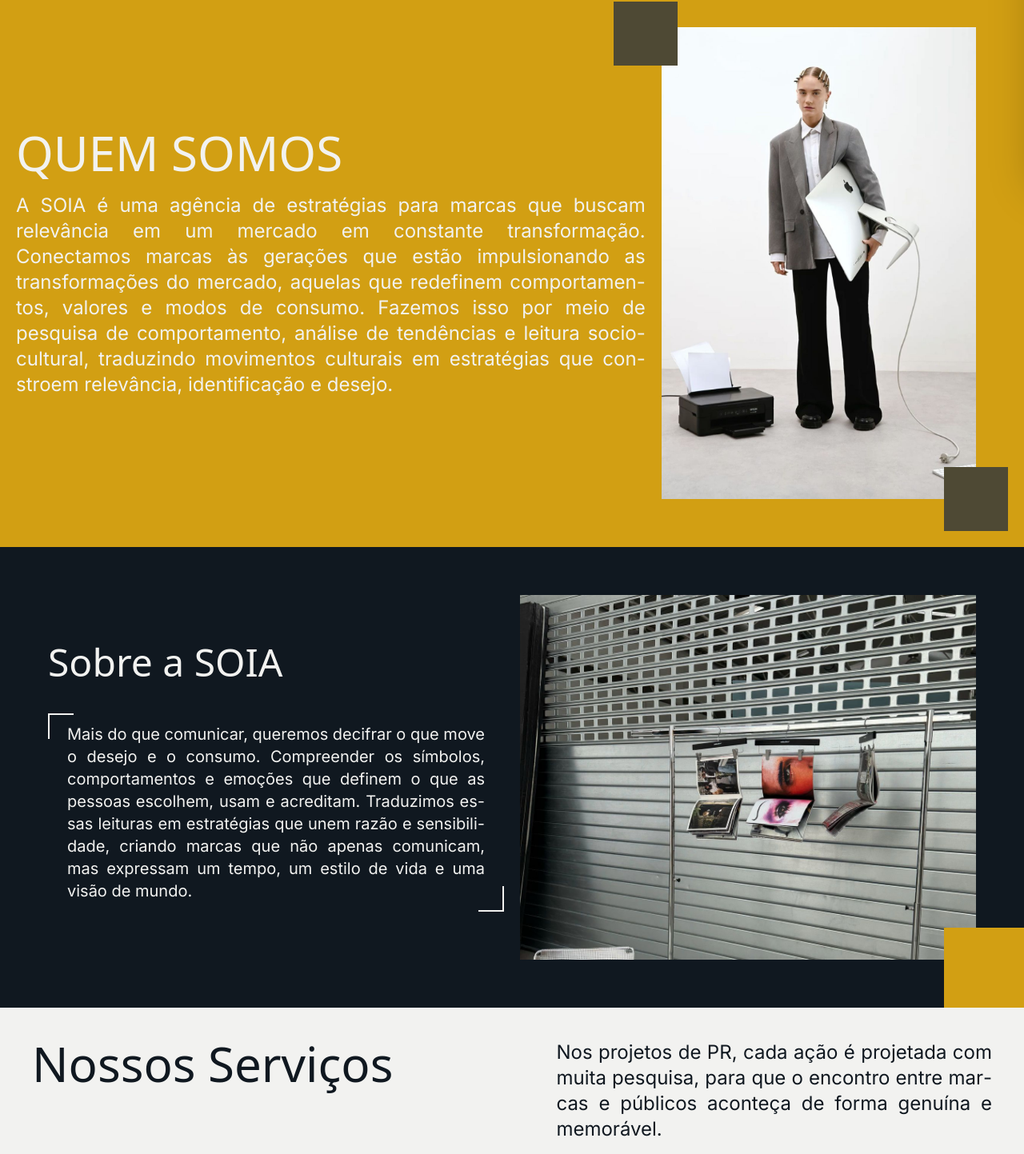
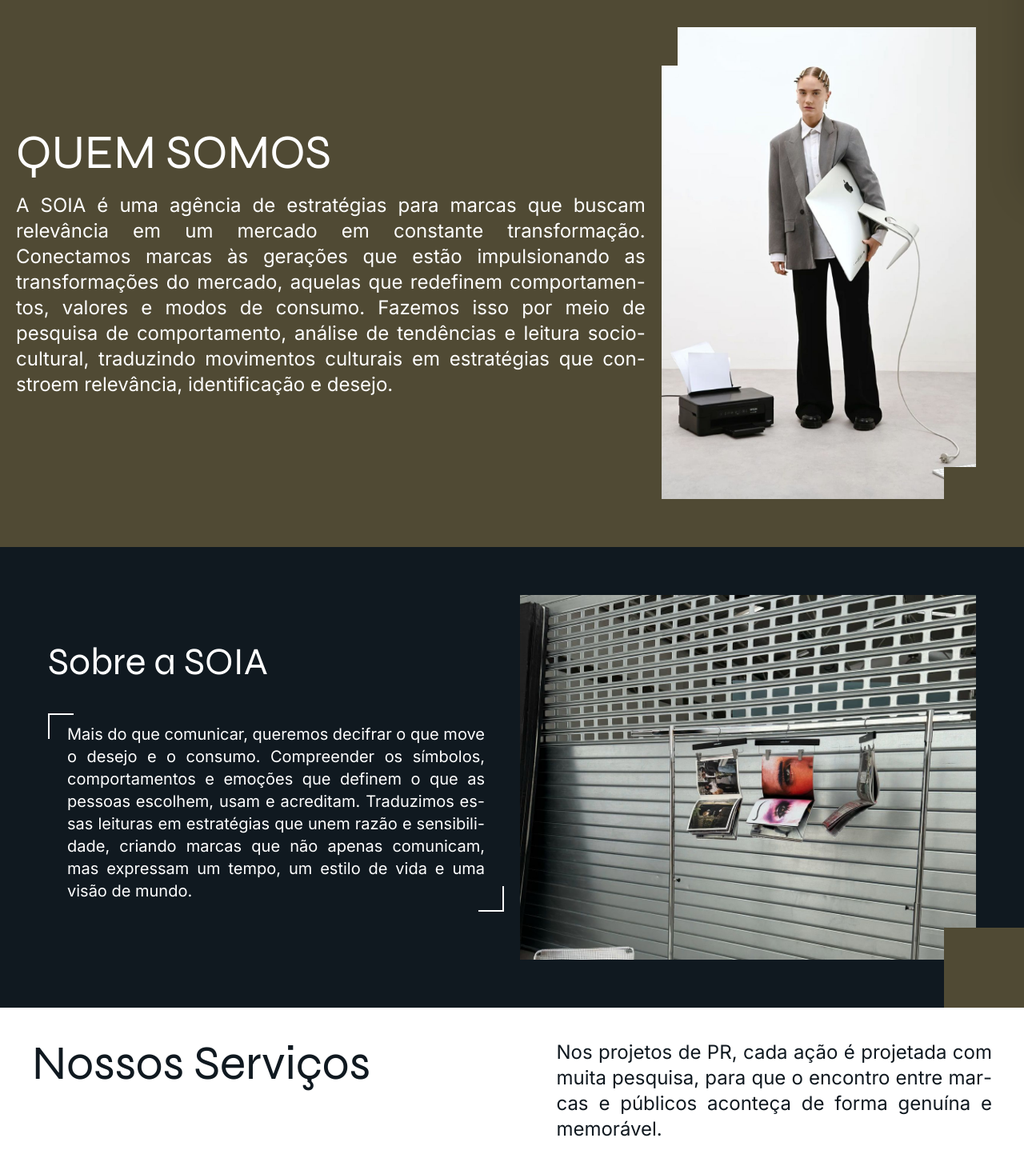
Before and after one commit to MathewsFranco/soia, a React (Vite) app: page / in a window 1280 px wide. Shown: the part 578-2021 px from the top of the page at 80% size. Built offline with nearby package versions, Linux system fonts and the light colour scheme; a web font is replaced by a local one.

Commit message:
Update typography, font, and color theme

```diff
--- a/index.html
+++ b/index.html
@@ -58,6 +58,10 @@
     <link rel="preconnect" href="https://fonts.gstatic.com" crossorigin>
     <link href="https://fonts.googleapis.com/css2?family=Inter:ital,opsz,wght@0,14..32,100..900;1,14..32,100..900&display=swap" rel="stylesheet">
 
+    <link rel="preconnect" href="https://fonts.googleapis.com">
+    <link rel="preconnect" href="https://fonts.gstatic.com" crossorigin>
+    <link href="https://fonts.googleapis.com/css2?family=Inter:ital,opsz,wght@0,14..32,100..900;1,14..32,100..900&family=Syne:wght@400..800&display=swap" rel="stylesheet">
+
 
 
     <!-- Sitemap -->
--- a/src/components/About.tsx
+++ b/src/components/About.tsx
@@ -5,7 +5,7 @@ export function About() {
       id="about"
     >
       <div className="flex flex-col gap-10 justify-center bg-black md:w-1/2">
-        <h1 className="font-extenda text-5xl ">Sobre a SOIA</h1>
+        <h1 className="font-syne text-5xl ">Sobre a SOIA</h1>
         <div className="px-6 py-3 text-justify relative">
           {/* Decorative borders */}
           <div className="absolute top-0 left-0 w-8 h-8 border-t-2 border-l-2 border-white" />
@@ -33,5 +33,5 @@ export function About() {
 }
 
 const Square = ({ className }: { className?: string }) => (
-  <div className={`w-25 h-25 bg-amber ${className}`} />
+  <div className={`w-25 h-25 bg-sage ${className}`} />
 )
--- a/src/components/BrandDefinition.tsx
+++ b/src/components/BrandDefinition.tsx
@@ -1,11 +1,11 @@
 export function BrandDefinition() {
   return (
     <section
-      className="flex flex-col pt-10 md:pt-0 md:flex-row justify-center items-center bg-amber text-white "
+      className="flex flex-col pt-10 md:pt-0 md:flex-row justify-center items-center bg-sage text-white "
       id="brand-definition"
     >
       <div className="mx-5 flex flex-col gap-5 items-start justify-center md:w-4/6">
-        <h1 className="font-extenda text-6xl uppercase">quem somos</h1>
+        <h1 className="font-syne text-6xl uppercase">quem somos</h1>
         <p className="text-2xl text-justify">
           A SOIA é uma agência de estratégias para marcas que buscam relevância
           em um mercado em constante transformação. Conectamos marcas às
--- a/src/components/Founder.tsx
+++ b/src/components/Founder.tsx
@@ -4,7 +4,7 @@ export function Founder() {
       className="text-xl py-20 px-35 text-white bg-sage flex flex-col items-center justify-center gap-16"
       id="founder"
     >
-      <h1 className="font-extenda text-3xl md:text-5xl mb-4 ">
+      <h1 className="font-syne text-3xl md:text-5xl mb-4 ">
         Conheça nossa fundadora
       </h1>
 
--- a/src/components/Services.tsx
+++ b/src/components/Services.tsx
@@ -5,7 +5,7 @@ export function Services() {
       id="services"
     >
       <div className="p-10">
-        <h1 className="font-extenda mb-20 text-5xl md:text-6xl">
+        <h1 className="font-syne mb-20 text-5xl md:text-6xl">
           Nossos Serviços
         </h1>
         <p>
--- a/src/components/Slogan.tsx
+++ b/src/components/Slogan.tsx
@@ -1,6 +1,6 @@
 export function Slogan() {
   return (
-    <div className="bg-amber p-4 md:px-15 md:py-30 flex gap-8 items-center">
+    <div className="bg-sage p-4 md:px-15 md:py-30 flex gap-8 items-center">
       <img
         src="/logomark-white.png"
         className="w-25 h-25 md:w-50 md:h-50 md:ml-10"
--- a/src/routes/about.tsx
+++ b/src/routes/about.tsx
@@ -8,8 +8,8 @@ export const Route = createFileRoute('/about')({
 function RouteComponent() {
   return (
     <>
-      <div className="bg-clay text-white flex items-center gap-10 px-5 md:px-15 text-justify py-30 flex-col md:flex-row">
-        <h1 className="font-extenda text-4xl md:w-1/2 w-auto uppercase border-b-white border-b-3 text-center">
+      <div className="bg-sage text-white flex items-center gap-10 px-5 md:px-15 text-justify py-30 flex-col md:flex-row">
+        <h1 className="font-syne text-4xl md:w-1/2 w-auto uppercase border-b-white border-b-3 text-center">
           quem somos
         </h1>
         <div className="text-2xl w-full md:w-1/2">
@@ -37,7 +37,7 @@ function RouteComponent() {
         </div>
       </div>
       <div className=" flex gap-10 px-5 md:px-15 text-justify py-30 flex-col">
-        <h1 className="font-extenda text-2xl md:text-5xl w-auto self-start border-b-black border-b-3 text-center uppercase">
+        <h1 className="font-syne text-2xl md:text-5xl w-auto self-start border-b-black border-b-3 text-center uppercase">
           além da superfície
         </h1>
         <p className="text-2xl md:ml-55">
--- a/src/styles.css
+++ b/src/styles.css
@@ -21,18 +21,14 @@ code {
 
 @theme {
   --color-*: initial;
-  --color-black: #101820;
-  --color-white: #f2f2f0;
-  --color-parchment: #f2eeca;
-  --color-crimson: #551c25;
-  --color-tortilla: #c7b9ac;
-  --color-sage: #4e4934;
-  --color-clay: #623412;
-  --color-amber: #d29f13;
+  --color-black: #101920;
+  --color-white: #ffffff;
+  --color-crimson: #551c23;
+  --color-sage: #504a34;
   --color-error: #8b2635;
   --color-success: #5d6b2f;
   --font-inter: "Inter", system-ui;
-  --font-extenda: "Extenda 40", system-ui;
+  --font-syne: "Syne", system-ui;
 }
 
 html {
```
Also changed, not shown: public/fonts/Extenda-40-Hecto.ttf (added).
